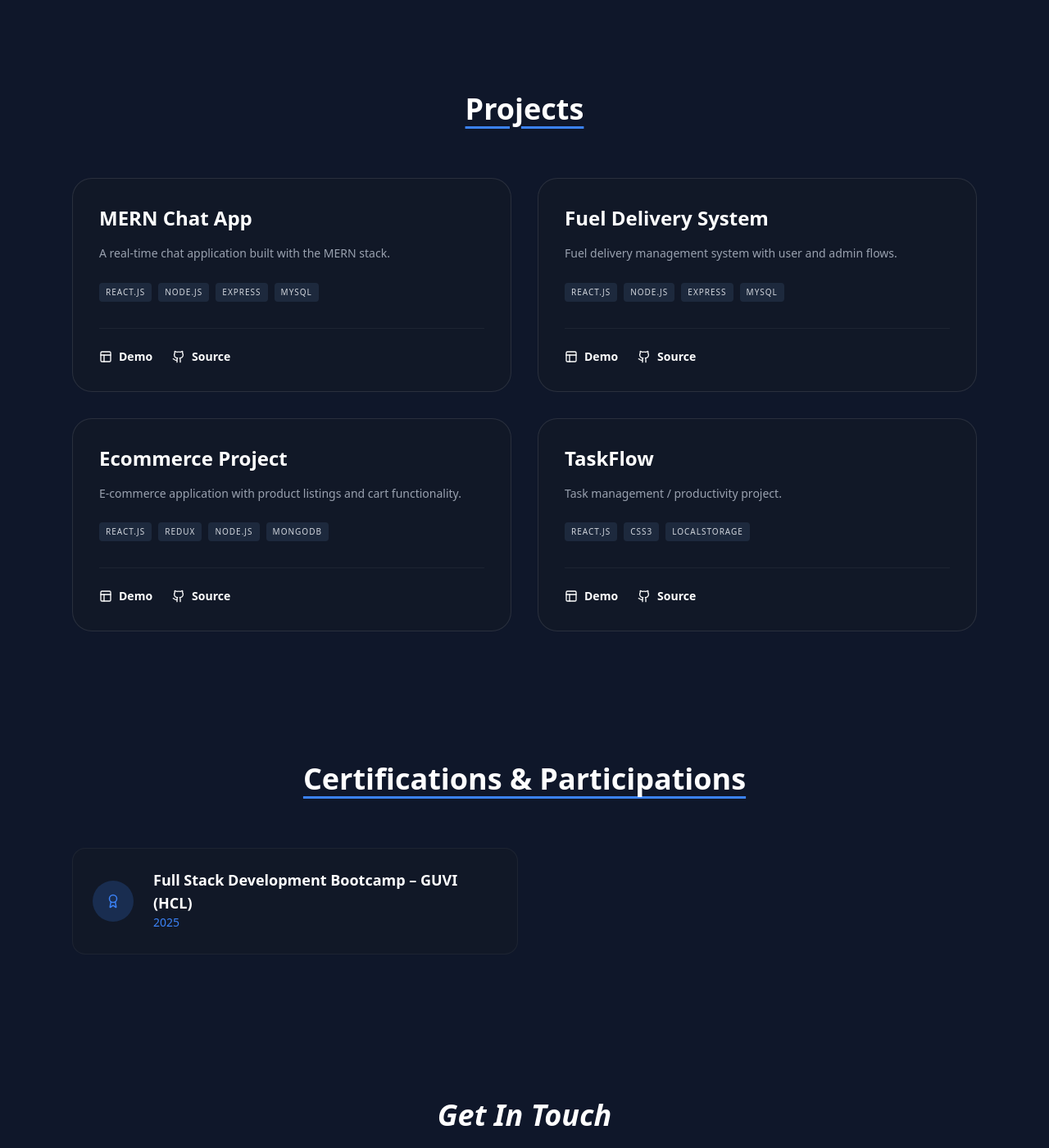
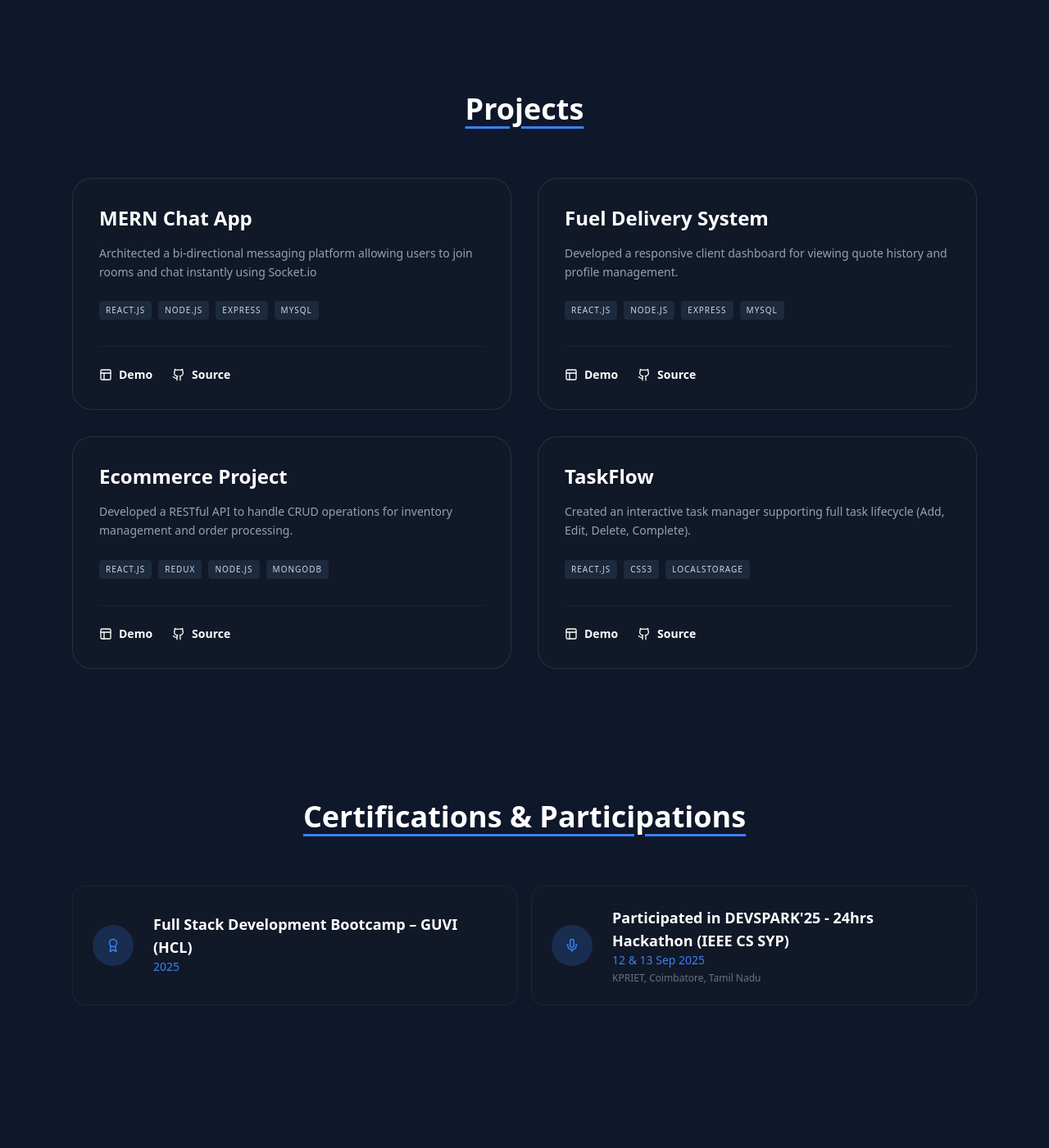
Before and after one commit to indhurakkapan006/Resume-Portfolio, a React (Vite) app: page / in a window 1280 px wide. Shown: the part 2080-3480 px from the top of the page at 82% size. Built offline with nearby package versions, Linux system fonts and the light colour scheme.

Commit message:
Update project descriptions; add DEVSPARK'25 certification

```diff
--- a/src/components/Certifications.jsx
+++ b/src/components/Certifications.jsx
@@ -7,6 +7,12 @@ const certs = [
     sub: "2025",
     college: "",
     icon: <Award size={18}/>
+  }
+  ,{
+    title: "Participated in DEVSPARK'25 - 24hrs Hackathon (IEEE CS SYP)",
+    sub: "12 & 13 Sep 2025",
+    college: "KPRIET, Coimbatore, Tamil Nadu",
+    icon: <Mic size={18}/>
   }
 ];
 
--- a/src/components/Projects.jsx
+++ b/src/components/Projects.jsx
@@ -4,25 +4,25 @@ import { motion } from 'framer-motion'; // 1. Import motion
 const featuredProjects = [
   {
     title: "MERN Chat App",
-    desc: "A real-time chat application built with the MERN stack.",
+    desc: "Architected a bi-directional messaging platform allowing users to join rooms and chat instantly using Socket.io",
     tags: ["React.js", "Node.js", "Express", "MySQL"],
     links: { demo: "https://mern-chat-app-ten-omega.vercel.app", source: "https://github.com/indhurakkapan006/mern-chat-app.git" }
   },
   {
     title: "Fuel Delivery System",
-    desc: "Fuel delivery management system with user and admin flows.",
+    desc: "Developed a responsive client dashboard for viewing quote history and profile management.",
     tags: ["React.js", "Node.js", "Express", "MySQL"],
     links: { demo: "https://fuel-delivery-system.onrender.com", source: "https://github.com/indhurakkapan006/fuel-delivery-system.git" }
   },
   {
     title: "Ecommerce Project",
-    desc: "E-commerce application with product listings and cart functionality.",
+    desc: "Developed a RESTful API to handle CRUD operations for inventory management and order processing.",
     tags: ["React.js", "Redux", "Node.js", "MongoDB"],
     links: { demo: "https://shop-frontend-glmh.onrender.com", source: "https://github.com/indhurakkapan006/Ecommerce-project.git" }
   },
   {
     title: "TaskFlow",
-    desc: "Task management / productivity project.",
+    desc: "Created an interactive task manager supporting full task lifecycle (Add, Edit, Delete, Complete).",
     tags: ["React.js", "CSS3", "LocalStorage"],
     links: { demo: "https://task-flow-omega-bay.vercel.app", source: "https://github.com/indhurakkapan006/TaskFlow.git" }
   }
```
